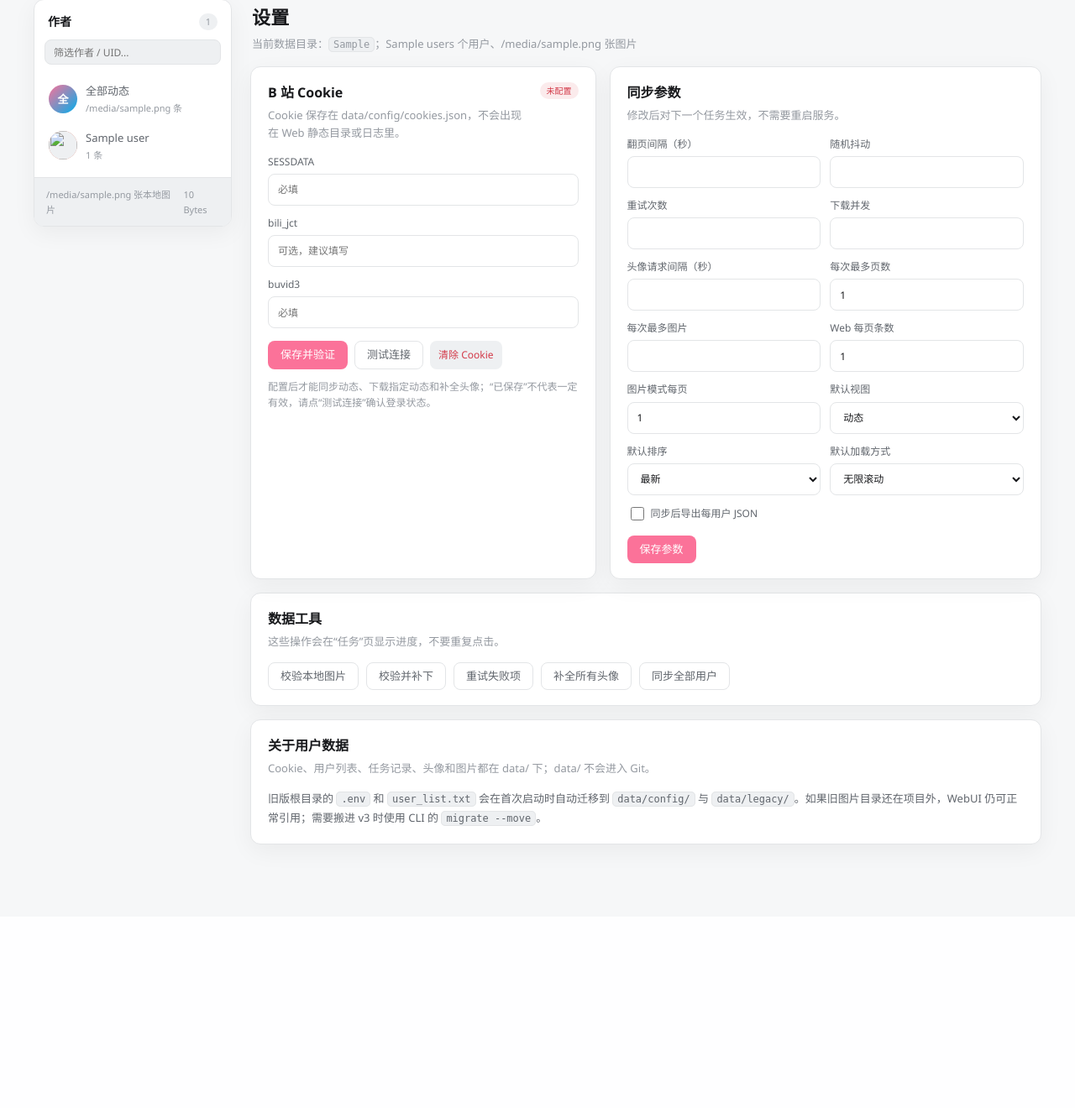
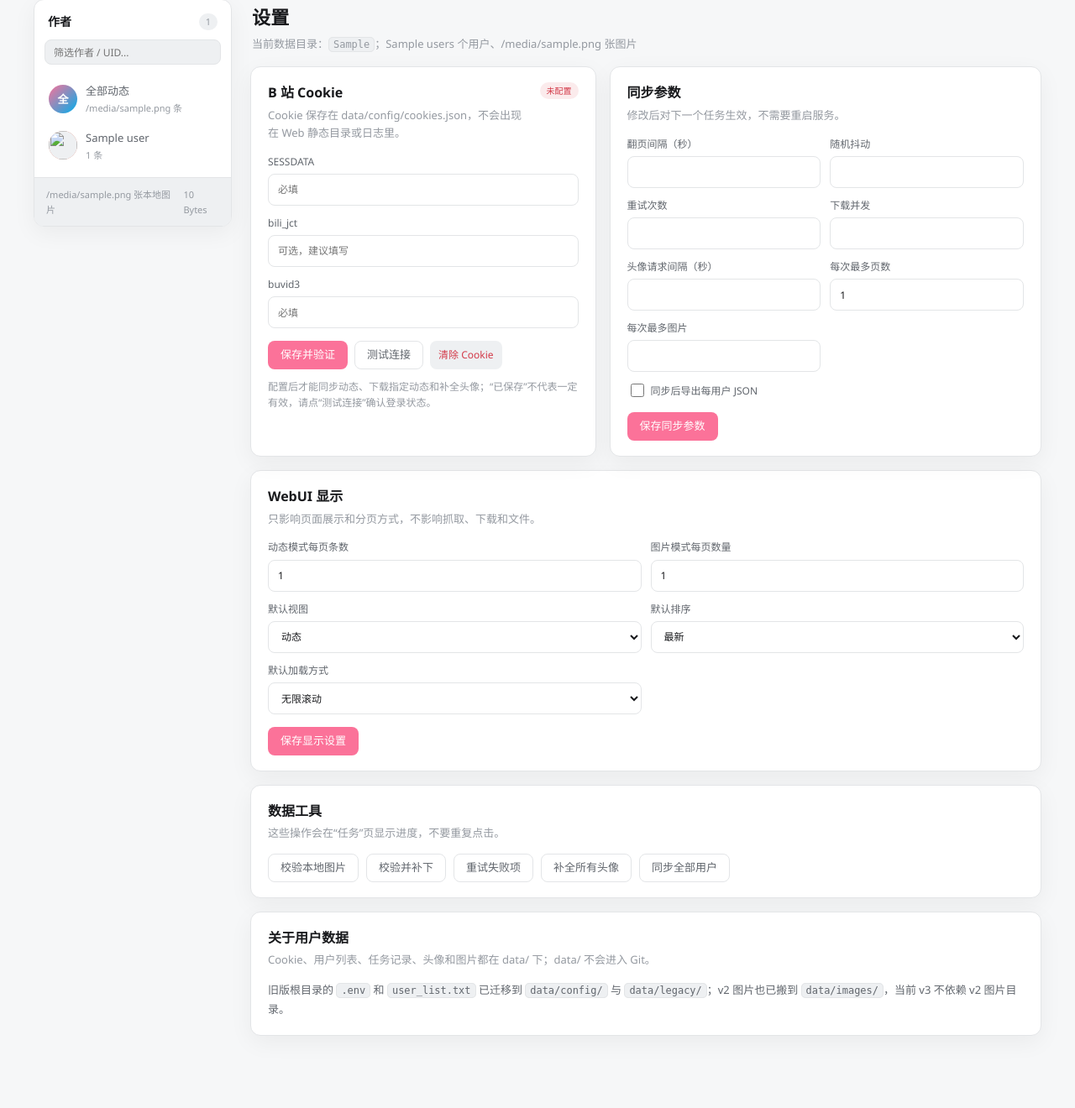
Before and after one commit to qingyue0906/bili-dynamics-3, a Python web app: template bili3/web/templates/settings.html in a window 1280 px wide. Shown: the part 87-1407 px from the top of the page at 84% size. Before the commit the page ends 1105 px from the top, so only its background shows below. Run offline with Jinja, Linux system fonts and the light colour scheme; the template is opened without the code that fills it: most values are stand-ins (such as "Sample title", 1, 10 or a date in 2020).

Commit message:
Split sync parameters and WebUI display settings

```diff
--- a/bili3/web/static/js/settings.js
+++ b/bili3/web/static/js/settings.js
@@ -54,11 +54,11 @@
         });
     }
 
-    const options = document.getElementById('optionsForm');
-    if (options) {
-        options.addEventListener('submit', async (event) => {
+    const syncOptions = document.getElementById('syncOptionsForm');
+    if (syncOptions) {
+        syncOptions.addEventListener('submit', async (event) => {
             event.preventDefault();
-            const data = new FormData(options);
+            const data = new FormData(syncOptions);
             const sync = {
                 sleep: data.get('sleep'),
                 jitter: data.get('jitter'),
@@ -69,6 +69,20 @@
                 max_images: data.get('max_images'),
                 export_json: data.get('export_json') === 'on'
             };
+            try {
+                await api('/api/settings/options', { sync });
+                toast('同步参数已保存', 'ok');
+            } catch (error) {
+                toast(error.message, 'error');
+            }
+        });
+    }
+
+    const webOptions = document.getElementById('webOptionsForm');
+    if (webOptions) {
+        webOptions.addEventListener('submit', async (event) => {
+            event.preventDefault();
+            const data = new FormData(webOptions);
             const web = {
                 page_size: data.get('page_size'),
                 image_page_size: data.get('image_page_size'),
@@ -77,8 +91,8 @@
                 default_load: data.get('default_load')
             };
             try {
-                await api('/api/settings/options', { sync, web });
-                toast('参数已保存', 'ok');
+                await api('/api/settings/options', { web });
+                toast('显示设置已保存', 'ok');
             } catch (error) {
                 toast(error.message, 'error');
             }
--- a/bili3/web/templates/settings.html
+++ b/bili3/web/templates/settings.html
@@ -42,7 +42,7 @@
                 <p class="sub">修改后对下一个任务生效，不需要重启服务。</p>
             </div>
         </div>
-        <form id="optionsForm" class="form-grid">
+        <form id="syncOptionsForm" class="form-grid">
             <label>翻页间隔（秒）
                 <input type="number" class="input" name="sleep" min="0" max="300" step="0.5" value="{{ sync.sleep }}">
             </label>
@@ -64,10 +64,26 @@
             <label>每次最多图片
                 <input type="number" class="input" name="max_images" min="0" step="1" value="{{ sync.max_images }}">
             </label>
-            <label>Web 每页条数
+            <label class="check span-2"><input type="checkbox" name="export_json" {% if sync.export_json %}checked{% endif %}> 同步后导出每用户 JSON</label>
+            <div class="form-actions span-2">
+                <button class="btn-primary" type="submit">保存同步参数</button>
+            </div>
+        </form>
+    </section>
+</div>
+
+<section class="panel">
+    <div class="panel-head">
+        <div>
+            <h2>WebUI 显示</h2>
+            <p class="sub">只影响页面展示和分页方式，不影响抓取、下载和文件。</p>
+        </div>
+    </div>
+    <form id="webOptionsForm" class="form-grid">
+        <label>动态模式每页条数
             <input type="number" class="input" name="page_size" min="1" max="60" step="1" value="{{ web.page_size }}">
         </label>
-            <label>图片模式每页
+        <label>图片模式每页数量
             <input type="number" class="input" name="image_page_size" min="1" max="120" step="1" value="{{ web.image_page_size }}">
         </label>
         <label>默认视图
@@ -88,13 +104,11 @@
                 <option value="pages" {% if web.default_load == 'pages' %}selected{% endif %}>分页</option>
             </select>
         </label>
-            <label class="check span-2"><input type="checkbox" name="export_json" {% if sync.export_json %}checked{% endif %}> 同步后导出每用户 JSON</label>
         <div class="form-actions span-2">
-                <button class="btn-primary" type="submit">保存参数</button>
+            <button class="btn-primary" type="submit">保存显示设置</button>
         </div>
     </form>
 </section>
-</div>
 
 <section class="panel">
     <div class="panel-head">
@@ -119,7 +133,7 @@
             <p class="sub">Cookie、用户列表、任务记录、头像和图片都在 data/ 下；data/ 不会进入 Git。</p>
         </div>
     </div>
-    <p class="prose">旧版根目录的 <code>.env</code> 和 <code>user_list.txt</code> 会在首次启动时自动迁移到 <code>data/config/</code> 与 <code>data/legacy/</code>。如果旧图片目录还在项目外，WebUI 仍可正常引用；需要搬进 v3 时使用 CLI 的 <code>migrate --move</code>。</p>
+    <p class="prose">旧版根目录的 <code>.env</code> 和 <code>user_list.txt</code> 已迁移到 <code>data/config/</code> 与 <code>data/legacy/</code>；v2 图片也已搬到 <code>data/images/</code>，当前 v3 不依赖 v2 图片目录。</p>
 </section>
 {% endblock %}
 {% block scripts %}<script src="{{ url_for('static', filename='js/settings.js') }}" defer></script>{% endblock %}
```
Lines whose indentation alone changed are shown as unchanged.
